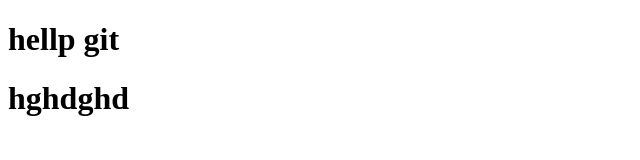
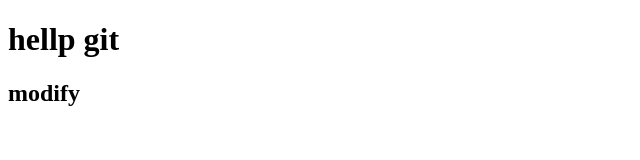
Before and after one commit to masume-khorani/git-project-two, a plain HTML site: page index.html in a window 1280 px wide. Shown: the whole page, without its empty margins (0-640 px from the left). Drawn offline with Linux system fonts and the light colour scheme.

Commit message:
added new changes

```diff
--- a/index.html
+++ b/index.html
@@ -8,6 +8,6 @@
 </head>
 <body>
     <h1>hellp git</h1>
-    <h1>hghdghd</h1>
+    <h2>modify</h2>
 </body>
 </html>
--- a/style.css
+++ b/style.css
@@ -1,3 +1,4 @@
 body {
   color: red;
+  font-size: 2em;
 }
```
